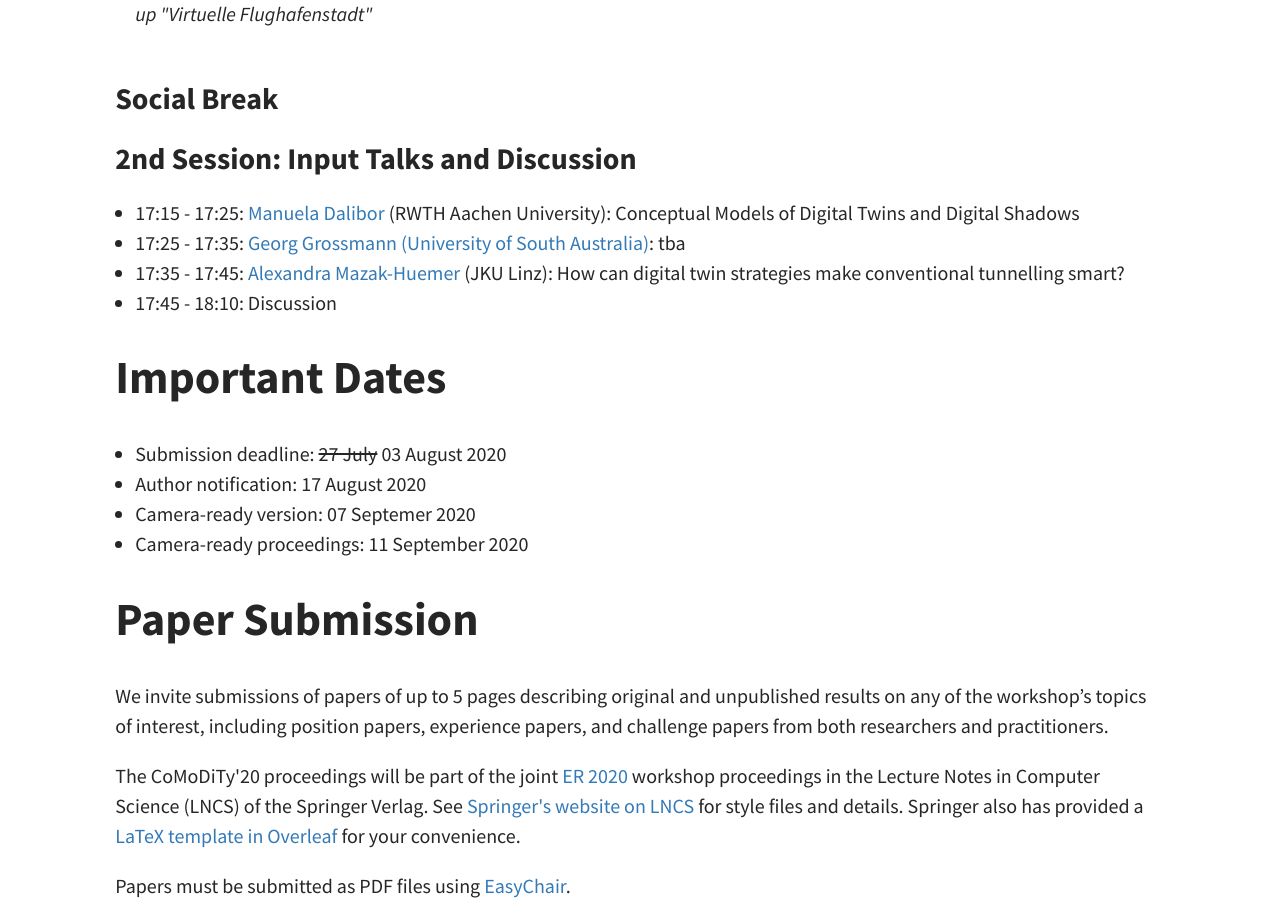
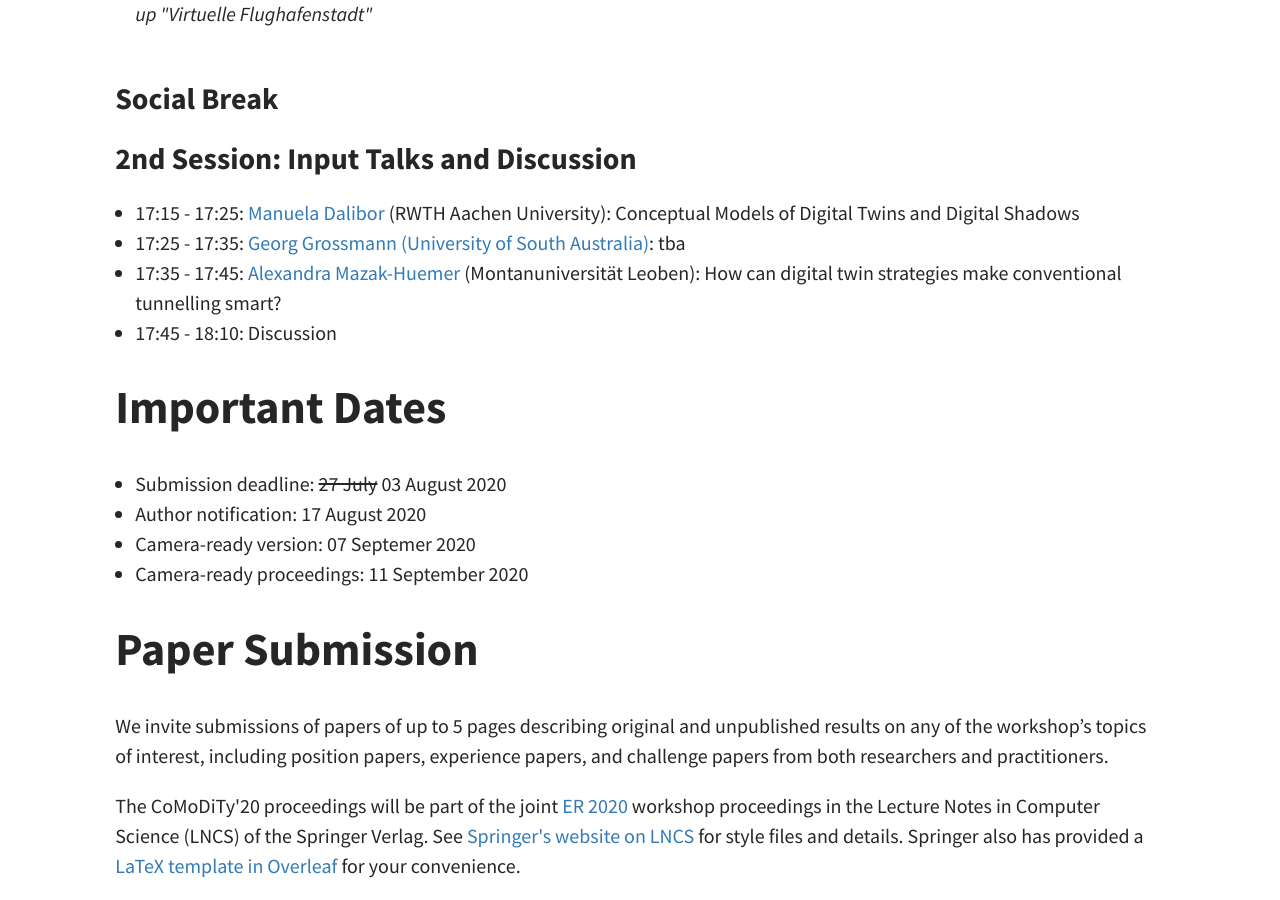
Before and after one commit to comodity/comodity.github.io, a Jekyll site: the page built from index.html, in a window 1280 px wide and 900 px high, scrolled down 2442 px. Built offline with Jekyll 4.4.1, drawn with Linux system fonts in a browser that asks for light colours; the list of posts is cut into pages by our own code.

Commit message:
Update home.html

```diff
--- a/_layouts/home.html
+++ b/_layouts/home.html
@@ -118,7 +118,7 @@ Starting time may change to match overall conference organization.
         17:25 - 17:35: <a href="https://people.unisa.edu.au/Georg.Grossmann">Georg Grossmann (University of South Australia)</a>: tba
     </li>
     <li>
-        17:35 - 17:45: <a href="https://se.jku.at/alexandra-mazak-huemer/">Alexandra Mazak-Huemer</a> (JKU Linz): How can digital twin strategies make conventional tunnelling smart?
+        17:35 - 17:45: <a href="http://www.subsurface.at/">Alexandra Mazak-Huemer</a> (Montanuniversität Leoben): How can digital twin strategies make conventional tunnelling smart?
     </li>
     <li>
         17:45 - 18:10: Discussion
```
